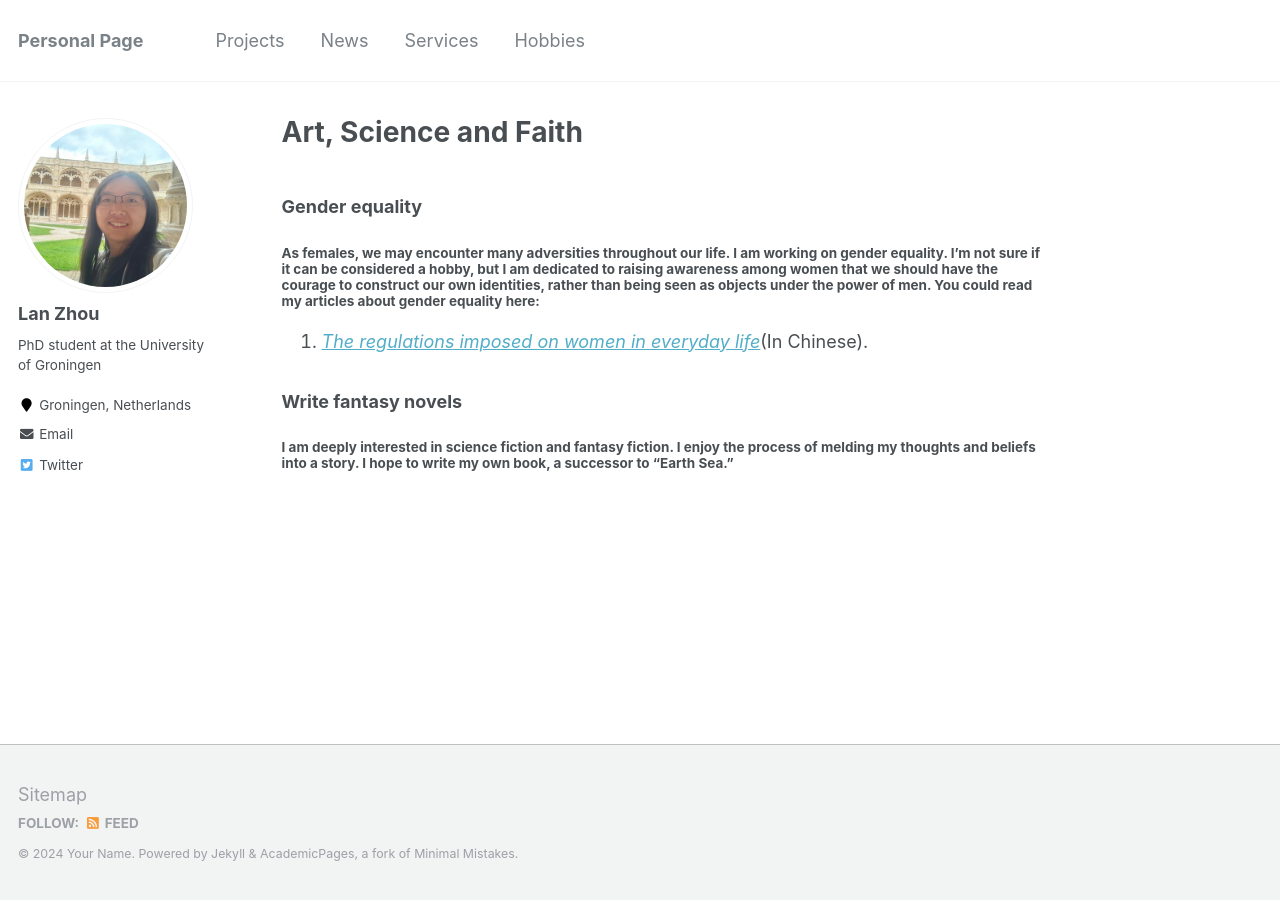
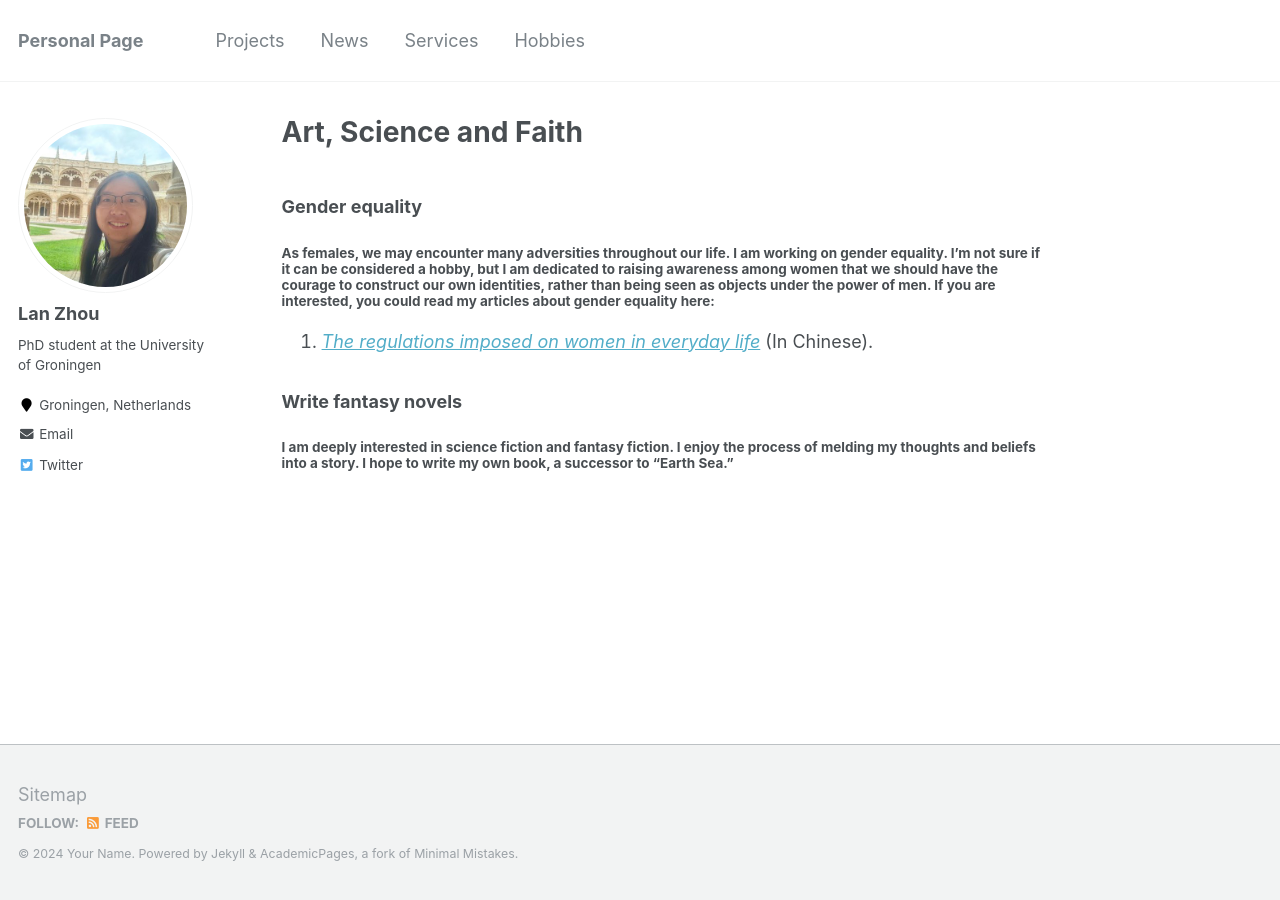
Before and after one commit to lanzhou-psy/personal-page, a Jekyll site: the page built from _pages/hobbies.md, in a window 1280 px wide. Built offline with Jekyll 4.4.1, drawn with Linux system fonts in a browser that asks for light colours.

Commit message:
Update hobbies.md

```diff
--- a/_pages/hobbies.md
+++ b/_pages/hobbies.md
@@ -9,9 +9,9 @@ redirect_from:
 
 
 ### Gender equality
-#### As females, we may encounter many adversities throughout our life. I am working on gender equality. I'm not sure if it can be considered a hobby, but I am dedicated to raising awareness among women that we should have the courage to construct our own identities, rather than being seen as objects under the power of men. You could read my articles about gender equality here:
+#### As females, we may encounter many adversities throughout our life. I am working on gender equality. I'm not sure if it can be considered a hobby, but I am dedicated to raising awareness among women that we should have the courage to construct our own identities, rather than being seen as objects under the power of men. If you are interested, you could read my articles about gender equality here:
 
-  1. [_The regulations imposed on women in everyday life_](https://www.notion.so/43fab7ee6d6a4bfb948c355d35deb298)(In Chinese).
+  1. [_The regulations imposed on women in everyday life_](https://www.notion.so/43fab7ee6d6a4bfb948c355d35deb298) (In Chinese).
 
 ### Write fantasy novels
 #### I am deeply interested in science fiction and fantasy fiction. I enjoy the process of melding my thoughts and beliefs into a story. I hope to write my own book, a successor to "Earth Sea."
```
